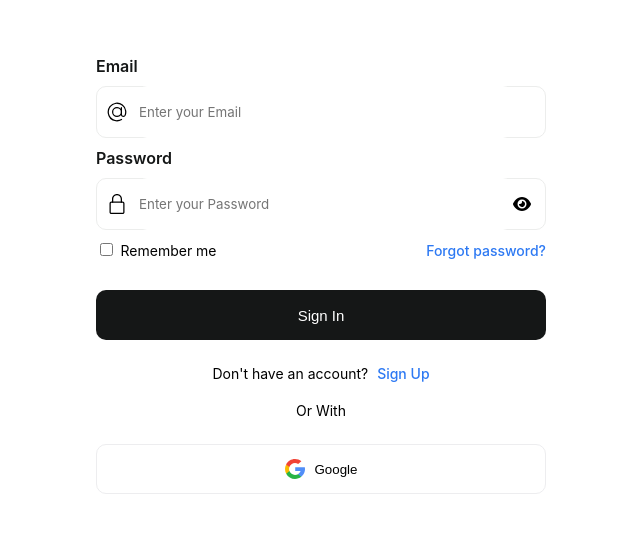
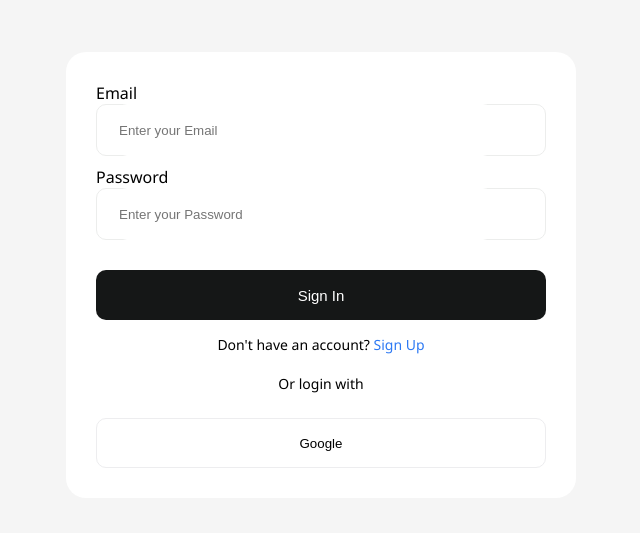
Before and after one commit to amen2211/freetn, a plain HTML site: page index.html in a window 1280 px wide. Shown: the part 125-658 px from the top of the page, without its empty margins (319-959 px from the left). Drawn offline with Linux system fonts and the light colour scheme; no server answers.

Commit message:
Update index.html

```diff
--- a/index.html
+++ b/index.html
@@ -1,11 +1,18 @@
 <!DOCTYPE html>
 <html lang="en">
 <head>
-    <meta charset="UTF-8">
-    <meta name="viewport" content="width=device-width, initial-scale=1.0">
-    <title>loging</title>
-    <link rel="icon" type="image/png" sizes="30x30" href="favicon.ico">
+  <meta charset="UTF-8" />
+  <meta name="viewport" content="width=device-width, initial-scale=1.0"/>
+  <title>Login</title>
+  <link rel="icon" type="image/png" href="favicon.ico" sizes="30x30" />
   <style>
+    /* 👇 نفس التنسيق الذي أرسلته مع تحسينات طفيفة */
+    body {
+      margin: 0;
+      padding: 0;
+      background: #f5f5f5;
+      font-family: 'Segoe UI', sans-serif;
+    }
     .a {
       position: absolute;
       left: 50%;
@@ -16,26 +23,11 @@
       display: flex;
       flex-direction: column;
       gap: 10px;
-  background-color: #ffffff;
+      background-color: #fff;
       padding: 30px;
       width: 450px;
       border-radius: 20px;
-  font-family: -apple-system, BlinkMacSystemFont, 'Segoe UI', Roboto, Oxygen, Ubuntu, Cantarell, 'Open Sans', 'Helvetica Neue', sans-serif;
     }
-
-::placeholder {
-  font-family: -apple-system, BlinkMacSystemFont, 'Segoe UI', Roboto, Oxygen, Ubuntu, Cantarell, 'Open Sans', 'Helvetica Neue', sans-serif;
-}
-
-.form button {
-  align-self: flex-end;
-}
-
-.flex-column > label {
-  color: #151717;
-  font-weight: 600;
-}
-
     .inputForm {
       border: 1.5px solid #ecedec;
       border-radius: 10px;
@@ -43,9 +35,7 @@
       display: flex;
       align-items: center;
       padding-left: 10px;
-  transition: 0.2s ease-in-out;
     }
-
     .input {
       margin-left: 10px;
       border-radius: 10px;
@@ -53,39 +43,14 @@
       width: 85%;
       height: 100%;
     }
-
     .input:focus {
       outline: none;
     }
-
     .inputForm:focus-within {
       border: 1.5px solid #2d79f3;
     }
-
-.flex-row {
-  display: flex;
-  flex-direction: row;
-  align-items: center;
-  gap: 10px;
-  justify-content: space-between;
-}
-
-.flex-row > div > label {
-  font-size: 14px;
-  color: black;
-  font-weight: 400;
-}
-
-.span {
-  font-size: 14px;
-  margin-left: 5px;
-  color: #2d79f3;
-  font-weight: 500;
-  cursor: pointer;
-}
-
     .button-submit {
-  margin: 20px 0 10px 0;
+      margin-top: 20px;
       background-color: #151717;
       border: none;
       color: white;
@@ -96,18 +61,9 @@
       width: 100%;
       cursor: pointer;
     }
-
     .button-submit:hover {
       background-color: #252727;
     }
-
-.p {
-  text-align: center;
-  color: black;
-  font-size: 14px;
-  margin: 5px 0;
-}
-
     .btn {
       margin-top: 10px;
       width: 100%;
@@ -121,80 +77,49 @@
       border: 1px solid #ededef;
       background-color: white;
       cursor: pointer;
-  transition: 0.2s ease-in-out;
     }
-
     .btn:hover {
       border: 1px solid #2d79f3;
-  ;
     }
-
-
+    .p {
+      text-align: center;
+      color: black;
+      font-size: 14px;
+      margin: 5px 0;
+    }
+    .span {
+      color: #2d79f3;
+      cursor: pointer;
+    }
   </style>
 </head>
 <body>
   <div class="a">
-
     <form class="form">
       <div class="flex-column">
-      <label>Email </label></div>
+        <label>Email</label>
         <div class="inputForm">
-        <svg height="20" viewBox="0 0 32 32" width="20" xmlns="http://www.w3.org/2000/svg"><g id="Layer_3" data-name="Layer 3"><path d="m30.853 13.87a15 15 0 0 0 -29.729 4.082 15.1 15.1 0 0 0 12.876 12.918 15.6 15.6 0 0 0 2.016.13 14.85 14.85 0 0 0 7.715-2.145 1 1 0 1 0 -1.031-1.711 13.007 13.007 0 1 1 5.458-6.529 2.149 2.149 0 0 1 -4.158-.759v-10.856a1 1 0 0 0 -2 0v1.726a8 8 0 1 0 .2 10.325 4.135 4.135 0 0 0 7.83.274 15.2 15.2 0 0 0 .823-7.455zm-14.853 8.13a6 6 0 1 1 6-6 6.006 6.006 0 0 1 -6 6z"></path></g></svg>
-        <input type="text" class="input" placeholder="Enter your Email">
+          <input type="text" id="emailInput" class="input" placeholder="Enter your Email" />
+        </div>
+      </div>
+      <div class="flex-column">
+        <label>Password</label>
+        <div class="inputForm">
+          <input type="password" id="passwordInput" class="input" placeholder="Enter your Password" />
+        </div>
+      </div>
+      <button id="loginBtn" class="button-submit">Sign In</button>
+      <p class="p">Don't have an account? <span class="span" onclick="window.location.href='signup.html'">Sign Up</span></p>
+      <p class="p">Or login with</p>
+      <button class="btn" id="googleLoginBtn">Google</button>
+    </form>
   </div>
 
-    <div class="flex-column">
-      <label>Password </label></div>
-      <div class="inputForm">
-        <svg height="20" viewBox="-64 0 512 512" width="20" xmlns="http://www.w3.org/2000/svg"><path d="m336 512h-288c-26.453125 0-48-21.523438-48-48v-224c0-26.476562 21.546875-48 48-48h288c26.453125 0 48 21.523438 48 48v224c0 26.476562-21.546875 48-48 48zm-288-288c-8.8125 0-16 7.167969-16 16v224c0 8.832031 7.1875 16 16 16h288c8.8125 0 16-7.167969 16-16v-224c0-8.832031-7.1875-16-16-16zm0 0"></path><path d="m304 224c-8.832031 0-16-7.167969-16-16v-80c0-52.929688-43.070312-96-96-96s-96 43.070312-96 96v80c0 8.832031-7.167969 16-16 16s-16-7.167969-16-16v-80c0-70.59375 57.40625-128 128-128s128 57.40625 128 128v80c0 8.832031-7.167969 16-16 16zm0 0"></path></svg>
-        <input type="password" class="input" placeholder="Enter your Password">
-        <svg viewBox="0 0 576 512" height="1em" xmlns="http://www.w3.org/2000/svg"><path d="M288 32c-80.8 0-145.5 36.8-192.6 80.6C48.6 156 17.3 208 2.5 243.7c-3.3 7.9-3.3 16.7 0 24.6C17.3 304 48.6 356 95.4 399.4C142.5 443.2 207.2 480 288 480s145.5-36.8 192.6-80.6c46.8-43.5 78.1-95.4 93-131.1c3.3-7.9 3.3-16.7 0-24.6c-14.9-35.7-46.2-87.7-93-131.1C433.5 68.8 368.8 32 288 32zM144 256a144 144 0 1 1 288 0 144 144 0 1 1 -288 0zm144-64c0 35.3-28.7 64-64 64c-7.1 0-13.9-1.2-20.3-3.3c-5.5-1.8-11.9 1.6-11.7 7.4c.3 6.9 1.3 13.8 3.2 20.7c13.7 51.2 66.4 81.6 117.6 67.9s81.6-66.4 67.9-117.6c-11.1-41.5-47.8-69.4-88.6-71.1c-5.8-.2-9.2 6.1-7.4 11.7c2.1 6.4 3.3 13.2 3.3 20.3z"></path></svg>
-      </div>
-
-    <div class="flex-row">
-      <div>
-      <input type="checkbox">
-      <label>Remember me </label>
-      </div>
-      <span class="span"  id="sendEmailBtn" >Forgot password?</span>
-    </div>
-    <button class="button-submit" >Sign In</button>
-    <p class="p">Don't have an account? <span class="span" onclick="window.location.href='sing.html'" >Sign Up</span>
-
-    </p><p class="p line">Or With</p>
-
-    <div class="flex-row">
-      <button class="btn google">
-        <svg version="1.1" width="20" id="Layer_1" xmlns="http://www.w3.org/2000/svg" xmlns:xlink="http://www.w3.org/1999/xlink" x="0px" y="0px" viewBox="0 0 512 512" style="enable-background:new 0 0 512 512;" xml:space="preserve">
-<path style="fill:#FBBB00;" d="M113.47,309.408L95.648,375.94l-65.139,1.378C11.042,341.211,0,299.9,0,256
-	c0-42.451,10.324-82.483,28.624-117.732h0.014l57.992,10.632l25.404,57.644c-5.317,15.501-8.215,32.141-8.215,49.456
-	C103.821,274.792,107.225,292.797,113.47,309.408z"></path>
-<path style="fill:#518EF8;" d="M507.527,208.176C510.467,223.662,512,239.655,512,256c0,18.328-1.927,36.206-5.598,53.451
-	c-12.462,58.683-45.025,109.925-90.134,146.187l-0.014-0.014l-73.044-3.727l-10.338-64.535
-	c29.932-17.554,53.324-45.025,65.646-77.911h-136.89V208.176h138.887L507.527,208.176L507.527,208.176z"></path>
-<path style="fill:#28B446;" d="M416.253,455.624l0.014,0.014C372.396,490.901,316.666,512,256,512
-	c-97.491,0-182.252-54.491-225.491-134.681l82.961-67.91c21.619,57.698,77.278,98.771,142.53,98.771
-	c28.047,0,54.323-7.582,76.87-20.818L416.253,455.624z"></path>
-<path style="fill:#F14336;" d="M419.404,58.936l-82.933,67.896c-23.335-14.586-50.919-23.012-80.471-23.012
-	c-66.729,0-123.429,42.957-143.965,102.724l-83.397-68.276h-0.014C71.23,56.123,157.06,0,256,0
-	C318.115,0,375.068,22.126,419.404,58.936z"></path>
-
-</svg>
-
-        Google
-
-
-
-
-</button></div></form>
-</div>
-
-<!-- بعد تصميمك السابق، أضف في نهاية الصفحة: -->
-  <script type="module">
-    import { initializeApp } from "https://www.gstatic.com/firebasejs/10.12.2/firebase-app.js";
-    import { getAuth, onAuthStateChanged, signInWithEmailAndPassword, GoogleAuthProvider, signInWithPopup } from "https://www.gstatic.com/firebasejs/10.12.2/firebase-auth.js";
-
-    // إعدادات Firebase
+  <!-- ✅ Firebase scripts -->
+  <script src="https://www.gstatic.com/firebasejs/10.12.2/firebase-app.js"></script>
+  <script src="https://www.gstatic.com/firebasejs/10.12.2/firebase-auth.js"></script>
+  <script>
+    // ✅ إعداد Firebase
     const firebaseConfig = {
       apiKey: "AIzaSyApAZElYiqtm0IzIMzVm0GdEZW_hsNEmBg",
       authDomain: "amen-eb252.firebaseapp.com",
@@ -202,50 +127,40 @@
       storageBucket: "amen-eb252.appspot.com",
       messagingSenderId: "580911886534",
       appId: "1:580911886534:web:eb73b01dd0b333241ee7c7",
-      measurementId: "G-B757CJF8S4"
     };
 
-    const app = initializeApp(firebaseConfig);
-    const auth = getAuth(app);
+    // ✅ تهيئة Firebase
+    firebase.initializeApp(firebaseConfig);
+    const auth = firebase.auth();
 
-    // ✅ إذا المستخدم already logged in → نمشيو للصفحة الرئيسية
-    onAuthStateChanged(auth, (user) => {
-      if (user) {
-        window.location.href = "home.html";
-      }
-    });
-
-    // 📥 تسجيل الدخول بالـ email/password
+    // ✅ تسجيل الدخول بالبريد وكلمة السر
     document.getElementById("loginBtn").addEventListener("click", (e) => {
       e.preventDefault();
-      const email = document.getElementById("emailInput").value;
+      const email = document.getElementById("emailInput").value.trim();
       const password = document.getElementById("passwordInput").value;
-
-      signInWithEmailAndPassword(auth, email, password)
-        .then((userCredential) => {
+      auth.signInWithEmailAndPassword(email, password)
+        .then(() => {
           alert("تم تسجيل الدخول بنجاح!");
           window.location.href = "home.html";
         })
         .catch((error) => {
-          alert("خطأ في تسجيل الدخول: البريد الإلكتروني أو كلمة السر غير صحيحة.");
+          alert("خطأ: " + error.message);
         });
     });
 
-    // 🔐 تسجيل الدخول باستخدام Google
-    const provider = new GoogleAuthProvider();
+    // ✅ تسجيل الدخول باستخدام Google
     document.getElementById("googleLoginBtn").addEventListener("click", (e) => {
       e.preventDefault();
-      signInWithPopup(auth, provider)
-        .then((result) => {
+      const provider = new firebase.auth.GoogleAuthProvider();
+      auth.signInWithPopup(provider)
+        .then(() => {
           alert("تم تسجيل الدخول باستخدام Google!");
           window.location.href = "home.html";
         })
         .catch((error) => {
-          alert("فشل تسجيل الدخول بـ Google: " + error.message);
+          alert("فشل تسجيل الدخول: " + error.message);
         });
     });
   </script>
-
-
 </body>
 </html>
```
Lines whose indentation alone changed are shown as unchanged.
